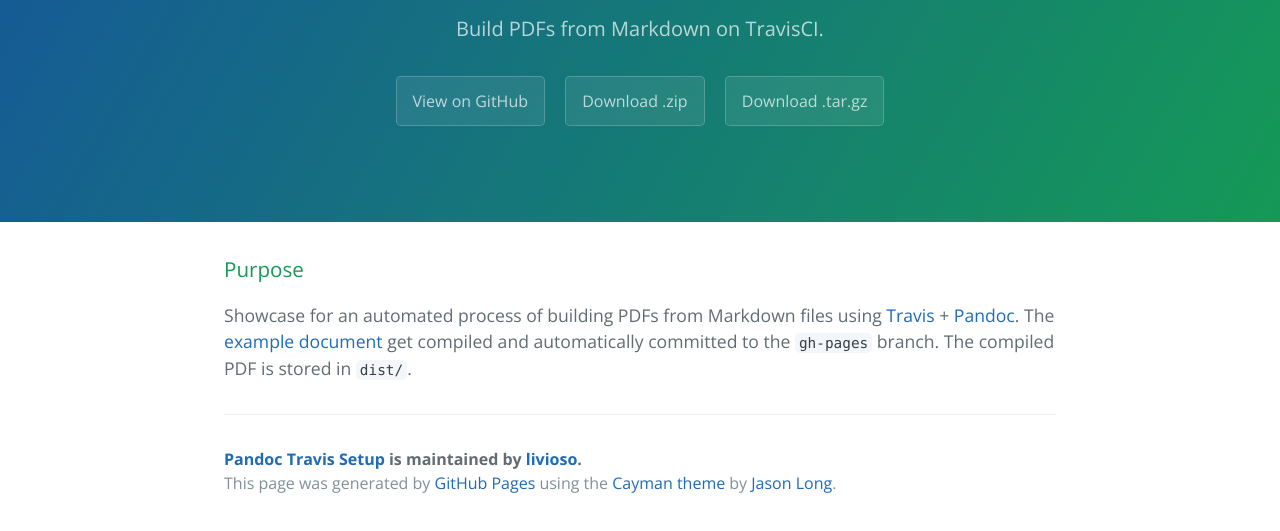
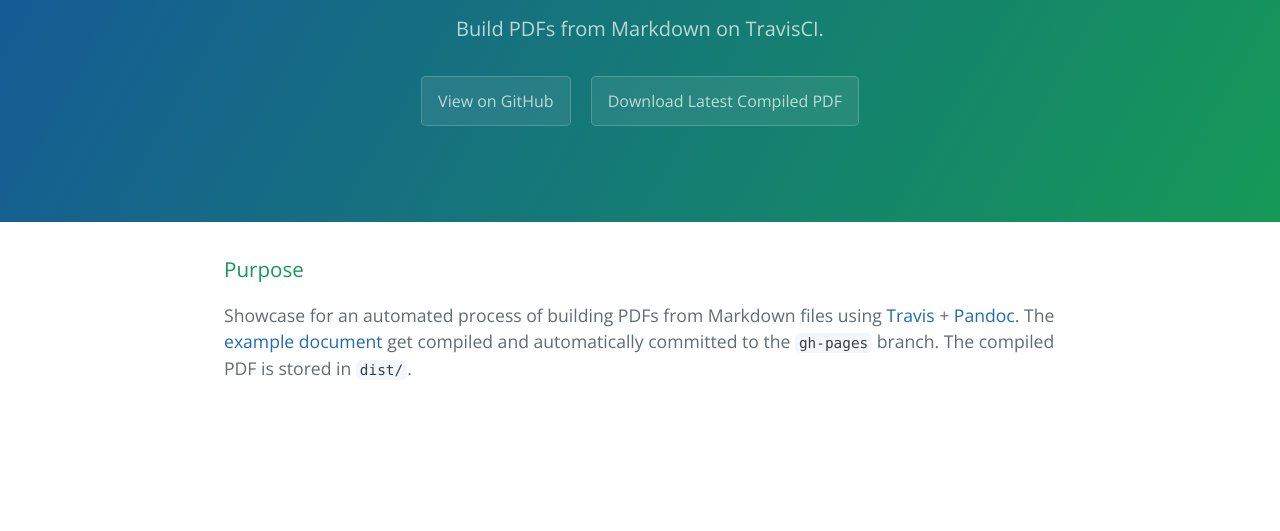
Before and after one commit to livioso/pandoc-travis-setup, a plain HTML site: page index.html in a window 1280 px wide. Shown: the part 161-692 px from the top of the page. Drawn offline with nearby package versions, Linux system fonts and the light colour scheme.

Commit message:
Removed annoying footer

```diff
--- a/index.html
+++ b/index.html
@@ -14,24 +14,16 @@
       <h1 class="project-name">Pandoc Travis Setup</h1>
       <h2 class="project-tagline">Build PDFs from Markdown on TravisCI.</h2>
       <a href="https://github.com/livioso/pandoc-travis-setup" class="btn">View on GitHub</a>
-      <a href="https://github.com/livioso/pandoc-travis-setup/zipball/master" class="btn">Download .zip</a>
-      <a href="https://github.com/livioso/pandoc-travis-setup/tarball/master" class="btn">Download .tar.gz</a>
+      <a href="https://github.com/livioso/pandoc-travis-setup/raw/gh-pages/dist/master-thesis.pdf" class="btn">Download Latest Compiled PDF</a>
     </section>
 
     <section class="main-content">
       <h3>
 <a id="purpose" class="anchor" href="#purpose" aria-hidden="true"><span class="octicon octicon-link"></span></a>Purpose</h3>
 
-<p>Showcase for an automated process of building PDFs from Markdown files using <a href="https://travis-ci.org/">Travis</a> + <a href="http://pandoc.org/">Pandoc</a>. The <a href="https://github.com/livioso/pandoc-travis-setup/blob/master/thesis.md">example document</a> get compiled and automatically committed to the <code>gh-pages</code> branch. The compiled PDF is stored in <code>dist/</code>.</p>
-
-      <footer class="site-footer">
-        <span class="site-footer-owner"><a href="https://github.com/livioso/pandoc-travis-setup">Pandoc Travis Setup</a> is maintained by <a href="https://github.com/livioso">livioso</a>.</span>
-
-        <span class="site-footer-credits">This page was generated by <a href="https://pages.github.com">GitHub Pages</a> using the <a href="https://github.com/jasonlong/cayman-theme">Cayman theme</a> by <a href="https://twitter.com/jasonlong">Jason Long</a>.</span>
-      </footer>
-
-    </section>
-
+      <p>
+      Showcase for an automated process of building PDFs from Markdown files using <a href="https://travis-ci.org/">Travis</a> + <a href="http://pandoc.org/">Pandoc</a>. The <a href="https://github.com/livioso/pandoc-travis-setup/blob/master/thesis.md">example document</a> get compiled and automatically committed to the <code>gh-pages</code> branch. The compiled PDF is stored in <code>dist/</code>.
+      </p>
 
   </body>
 </html>
```
